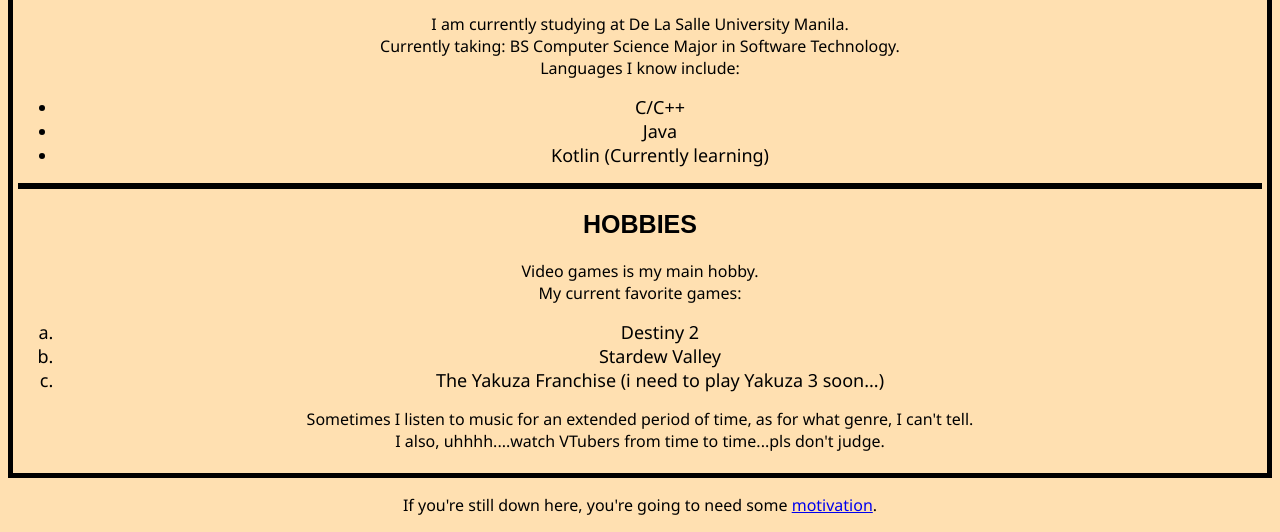
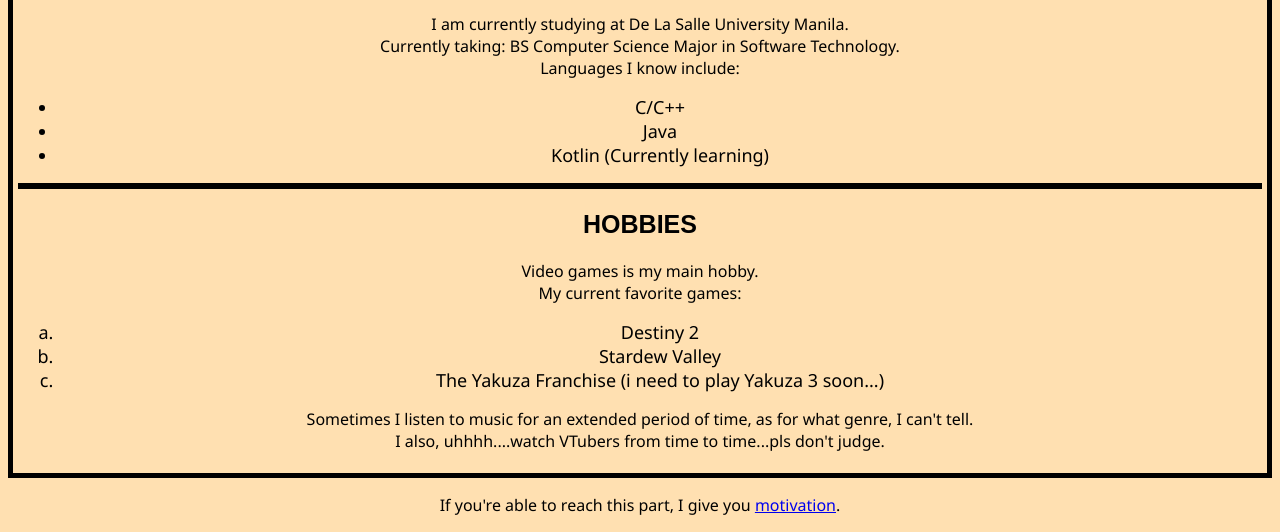
Before and after one commit to TritonSaber/tri_bio_page, a plain HTML site: page index.html in a window 1280 px wide. Shown: the part 554-1086 px from the top of the page. Drawn offline with Linux system fonts and the light colour scheme.

Commit message:
Update index.html

```diff
--- a/index.html
+++ b/index.html
@@ -123,7 +123,7 @@
         </p>
         </div>
         <p class="text2">
-            If you're still down here, you're going to need some
+            If you're able to reach this part, I give you
             <a href="https://www.youtube.com/watch?v=Jrg9KxGNeJY">motivation</a>.
         </p>
     </body>
```
